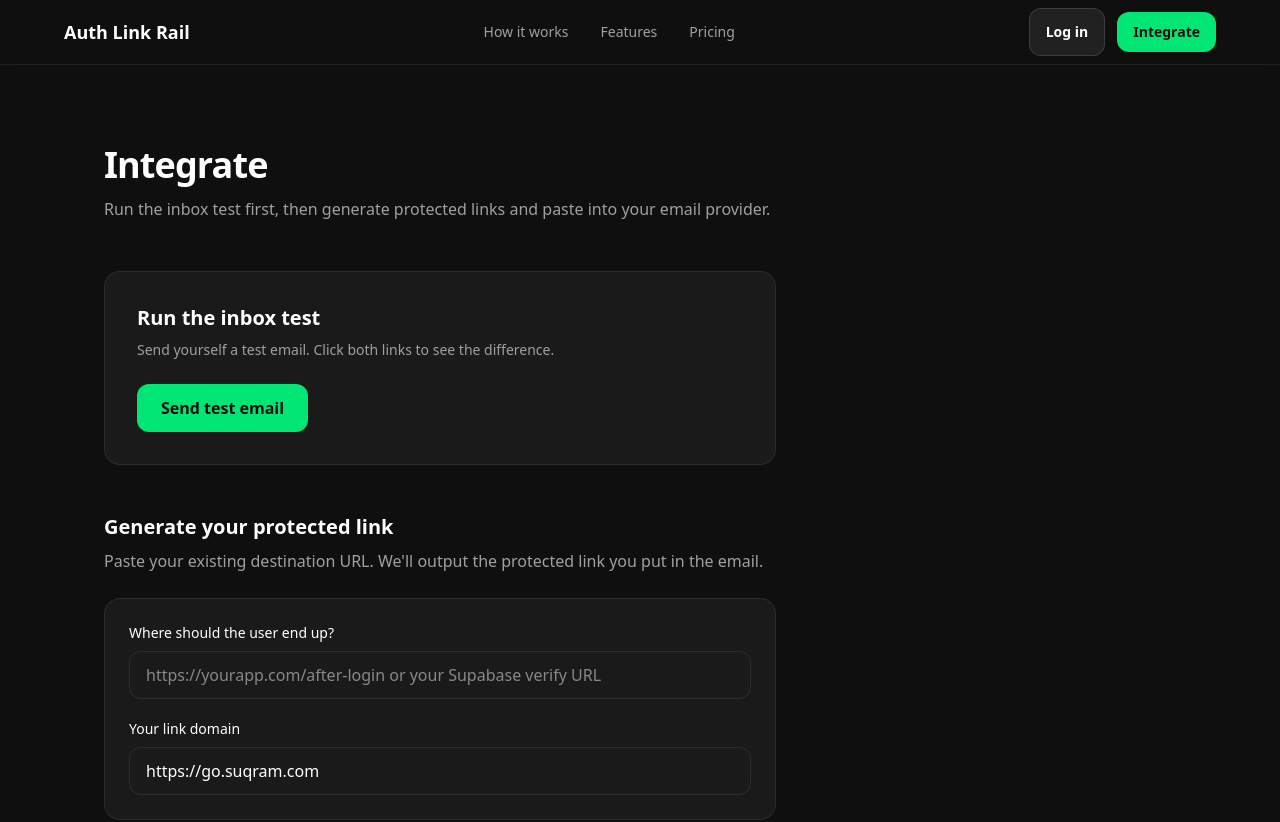
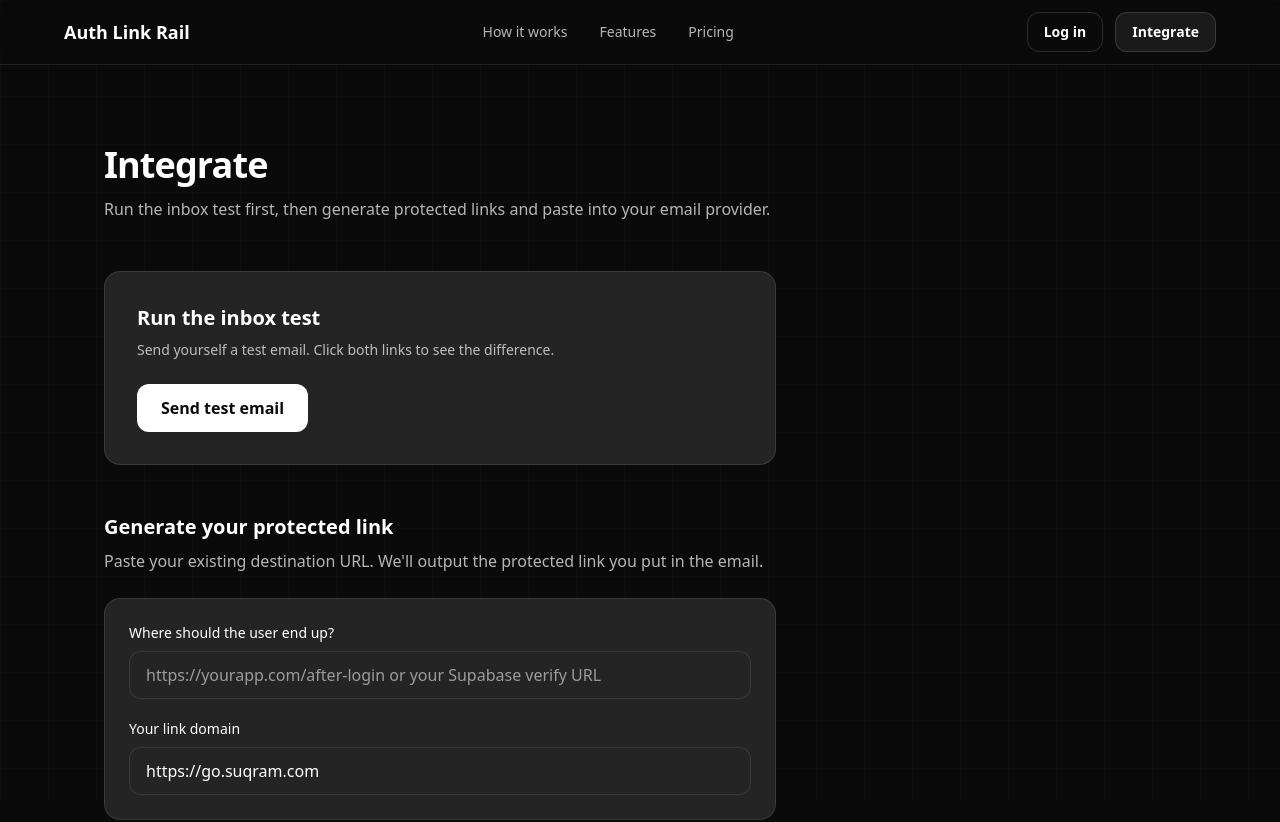
Before and after one commit to macuunamatata/Suqram, a Next.js app in the folder site/: page /start in a window 1280 px wide. Shown: the top 822 px of the page. Built offline with nearby package versions, Linux system fonts and the light colour scheme.

Commit message:
Update marketing site styling + deployment notes

```diff
--- a/site/app/HomeEmailModule.tsx
+++ b/site/app/HomeEmailModule.tsx
@@ -81,7 +81,7 @@ export default function HomeEmailModule() {
 <button
                 type="submit"
                 disabled={status === "sending"}
-              className="btn-primary w-full disabled:opacity-50"
+                className="btn-hero w-full disabled:opacity-50"
               >
                 {status === "sending" ? "Sending…" : "Send me the test email"}
               </button>
--- a/site/app/globals.css
+++ b/site/app/globals.css
@@ -2,22 +2,23 @@
 @tailwind components;
 @tailwind utilities;
 
-/* Design system: domained.app-style — dark theme, vibrant green accent. */
+/* domained.app-style: dark page, elevated cards, white hero CTA, green accent for highlights only. */
 :root {
-  --bg: #0f0f0f;
-  --bg2: #1a1a1a;
+  --bg: #0a0a0a;
   --panel: #1a1a1a;
-  --border: rgba(255, 255, 255, 0.08);
-  --border-strong: rgba(255, 255, 255, 0.12);
+  --bg2: #1f1f1f;
+  --card: #242424;
+  --border: rgba(255, 255, 255, 0.1);
+  --border-strong: rgba(255, 255, 255, 0.14);
   --text: #ffffff;
-  --muted: #a0a0a0;
-  --muted-strong: #888888;
-  --accent: #00e573;
-  --accent-dim: rgba(0, 229, 115, 0.15);
-  --accent2: #00c462;
-  --ring: #00e573;
-  --shadow: 0 4px 14px rgba(0, 0, 0, 0.3);
-  --shadow-hover: 0 8px 24px rgba(0, 0, 0, 0.4);
+  --muted: rgba(255, 255, 255, 0.7);
+  --muted-strong: rgba(255, 255, 255, 0.55);
+  --accent: #00e676;
+  --accent-dim: rgba(0, 230, 118, 0.15);
+  --accent2: #00c96a;
+  --accent-muted: #4d8955;
+  --ring: #00e676;
+  --shadow-hover: 0 8px 24px rgba(0, 0, 0, 0.35);
 }
 
 body {
@@ -27,6 +28,18 @@ body {
   line-height: 1.6;
 }
 
+body::before {
+  content: "";
+  position: fixed;
+  inset: 0;
+  pointer-events: none;
+  z-index: -1;
+  background-image:
+    linear-gradient(rgba(255, 255, 255, 0.02) 1px, transparent 1px),
+    linear-gradient(90deg, rgba(255, 255, 255, 0.02) 1px, transparent 1px);
+  background-size: 48px 48px;
+}
+
 h1, h2, h3 {
   color: var(--text);
 }
@@ -34,7 +47,7 @@ h1, h2, h3 {
 @layer components {
   .card {
     @apply rounded-2xl border transition-all duration-200;
-    background: var(--panel);
+    background: var(--card);
     border: 1px solid var(--border);
     box-shadow: none;
   }
@@ -43,30 +56,57 @@ h1, h2, h3 {
     border-color: var(--border-strong);
   }
   .card-gradient-top {
-    background: var(--panel);
+    background: var(--card);
     border: 1px solid var(--border);
   }
+  /* Hero CTA: white bg, dark text (domained "Start tracking domains") */
+  .btn-hero {
+    @apply inline-flex items-center justify-center rounded-xl px-6 py-3 text-base font-semibold transition-all duration-200;
+    height: 48px;
+    min-height: 48px;
+    background: #ffffff;
+    color: #0a0a0a;
+  }
+  .btn-hero:hover {
+    background: #f0f0f0;
+    box-shadow: 0 4px 14px rgba(255, 255, 255, 0.15);
+  }
+  /* Accent CTA: green (featured pricing, key actions) */
   .btn-primary {
     @apply inline-flex items-center justify-center rounded-xl px-6 py-3 text-base font-semibold transition-all duration-200;
     height: 48px;
     min-height: 48px;
     background: var(--accent);
-    color: #0f0f0f;
+    color: #0a0a0a;
   }
   .btn-primary:hover {
     background: var(--accent2);
-    box-shadow: 0 0 20px rgba(0, 229, 115, 0.35);
+    box-shadow: 0 0 20px rgba(0, 230, 118, 0.3);
   }
+  /* Dark filled: nav "Sign up", non-featured "Get Started" */
   .btn-secondary {
     @apply inline-flex items-center justify-center rounded-xl px-6 py-3 text-base font-semibold transition-all duration-200;
     height: 48px;
     min-height: 48px;
     color: var(--text);
-    background: rgba(255, 255, 255, 0.08);
+    background: var(--panel);
     border: 1px solid var(--border-strong);
   }
   .btn-secondary:hover {
-    background: rgba(255, 255, 255, 0.12);
+    background: #222222;
+    border-color: var(--muted);
+  }
+  /* Ghost: nav "Log in" */
+  .btn-ghost {
+    @apply inline-flex items-center justify-center rounded-xl px-6 py-3 text-base font-semibold transition-all duration-200;
+    height: 48px;
+    min-height: 48px;
+    color: var(--text);
+    background: transparent;
+    border: 1px solid var(--border-strong);
+  }
+  .btn-ghost:hover {
+    background: rgba(255, 255, 255, 0.05);
     border-color: var(--muted);
   }
   .link-accent {
@@ -77,21 +117,30 @@ h1, h2, h3 {
     color: var(--accent2);
     text-decoration: underline;
   }
+  /* Hero pill: muted green (domained "Lifetime Deal Available") */
+  .pill-hero {
+    @apply inline-flex items-center rounded-full px-3 py-1 text-xs font-medium;
+    background: var(--accent-muted);
+    color: #ffffff;
+    border: none;
+  }
   .pill {
     @apply inline-flex items-center rounded-full px-3 py-1 text-xs font-medium;
     background: rgba(255, 255, 255, 0.08);
     color: var(--muted);
     border: 1px solid var(--border);
   }
+  /* Most Popular badge: vibrant green */
   .pill-accent {
-    background: var(--accent-dim);
-    color: var(--accent);
-    border-color: rgba(0, 229, 115, 0.35);
+    @apply inline-flex items-center rounded-full px-3 py-1 text-xs font-medium;
+    background: var(--accent);
+    color: #0a0a0a;
+    border: none;
   }
   .input-base {
     @apply block w-full rounded-xl border px-4 py-3 text-[var(--text)] placeholder-[var(--muted-strong)] transition-all duration-200;
     height: 48px;
-    background: var(--panel);
+    background: var(--card);
     border: 1px solid var(--border);
   }
   .input-base:focus {
--- a/site/app/layout.tsx
+++ b/site/app/layout.tsx
@@ -58,11 +58,11 @@ export default function RootLayout({
             <div className="flex items-center gap-3 shrink-0">
               <a
                 href="/start"
-                className="btn-secondary hidden sm:inline-flex text-sm py-2.5 px-4"
+                className="btn-ghost hidden sm:inline-flex text-sm py-2.5 px-4 min-h-0 h-10"
               >
                 Log in
               </a>
-              <a href="/start" className="btn-primary text-sm py-2.5 px-4 min-h-0 h-10">
+              <a href="/start" className="btn-secondary text-sm py-2.5 px-4 min-h-0 h-10">
                 Integrate
               </a>
             </div>
--- a/site/app/page.tsx
+++ b/site/app/page.tsx
@@ -147,17 +147,17 @@ export default function HomePage() {
     <>
       {/* Hero */}
       <section className={`${SECTION_PY} ${CONTAINER} text-center`}>
-        <p className="pill-accent pill inline-block text-xs">
+        <p className="pill-hero inline-block text-xs">
           Auth links that don&apos;t break in corporate inboxes
         </p>
-        <h1 className="mt-6 text-4xl font-bold tracking-tight text-[var(--text)] sm:text-5xl lg:text-6xl leading-tight">
+        <h1 className="mt-6 text-4xl font-bold tracking-tight text-[var(--text)] sm:text-5xl lg:text-6xl leading-[1.15]">
           Magic links that survive Safe Links and scanners
         </h1>
         <p className="mt-6 max-w-2xl mx-auto text-lg text-[var(--muted)]">
           Corporate scanners click your links and consume one-time tokens. We protect your magic and reset links so only the real user can redeem them.
         </p>
         <div className="mt-10">
-          <a href="#try" className="btn-primary">
+          <a href="#try" className="btn-hero">
             Send me the test email
           </a>
         </div>
@@ -269,17 +269,17 @@ export default function HomePage() {
           {PRICING_TIERS.map((tier) => (
             <div
               key={tier.name}
-              className={`card relative p-6 sm:p-8 ${tier.featured ? "border-[var(--accent)]/50 shadow-[var(--shadow-hover)]" : ""}`}
+              className={`card relative p-6 sm:p-8 ${tier.featured ? "border-[var(--accent)]" : ""}`}
             >
               {tier.featured && tier.pill && (
-                <span className="absolute -top-3 left-1/2 -translate-x-1/2 pill-accent pill">
+                <span className="absolute -top-3 left-1/2 -translate-x-1/2 pill-accent">
                   {tier.pill}
                 </span>
               )}
               <h3 className="text-lg font-semibold text-[var(--text)]">{tier.name}</h3>
               <p className="mt-1 text-sm text-[var(--muted)]">{tier.description}</p>
               <div className="mt-6 flex items-baseline gap-1">
-                <span className="text-3xl font-bold text-[var(--text)]">{tier.price}</span>
+                <span className={`text-3xl font-bold ${tier.featured ? "text-[var(--accent)]" : "text-[var(--text)]"}`}>{tier.price}</span>
                 <span className="text-[var(--muted)]">{tier.period}</span>
               </div>
               <Link
@@ -313,7 +313,7 @@ export default function HomePage() {
             Run the inbox test or go straight to generating protected links.
           </p>
           <div className="mt-8 flex flex-col sm:flex-row items-center justify-center gap-4">
-            <a href="#try" className="btn-primary w-full sm:w-auto">
+            <a href="#try" className="btn-hero w-full sm:w-auto">
               Send test email
             </a>
             <Link href="/start" className="btn-secondary w-full sm:w-auto">
--- a/site/app/pricing/page.tsx
+++ b/site/app/pricing/page.tsx
@@ -72,7 +72,7 @@ export default function PricingPage() {
           <div
             key={tier.name}
             className={`card card-gradient-top relative p-6 sm:p-8 ${
-              tier.featured ? "border-[var(--accent)]/40 shadow-[0_0_32px_-8px_rgba(34,211,238,0.2)]" : ""
+              tier.featured ? "border-[var(--accent)]" : ""
             }`}
           >
             {tier.pill && (
@@ -87,7 +87,7 @@ export default function PricingPage() {
             <h2 className="text-lg font-semibold text-[var(--text)]">{tier.name}</h2>
             <p className="mt-1 text-sm text-[var(--muted)]">{tier.description}</p>
             <div className="mt-6 flex items-baseline gap-1">
-              <span className="text-3xl font-bold text-[var(--text)]">{tier.price}</span>
+              <span className={`text-3xl font-bold ${tier.featured ? "text-[var(--accent)]" : "text-[var(--text)]"}`}>{tier.price}</span>
               <span className="text-[var(--muted)]">{tier.period}</span>
             </div>
             <ul className="mt-6 space-y-3 text-sm text-[var(--muted)]">
--- a/site/app/start/page.tsx
+++ b/site/app/start/page.tsx
@@ -29,7 +29,7 @@ export default function StartPage() {
             </p>
             <Link
               href="/"
-              className="btn-primary mt-6 inline-flex w-full justify-center sm:w-auto"
+              className="btn-hero mt-6 inline-flex w-full justify-center sm:w-auto"
             >
               Send test email
             </Link>
```
Lines whose indentation alone changed are shown as unchanged.
